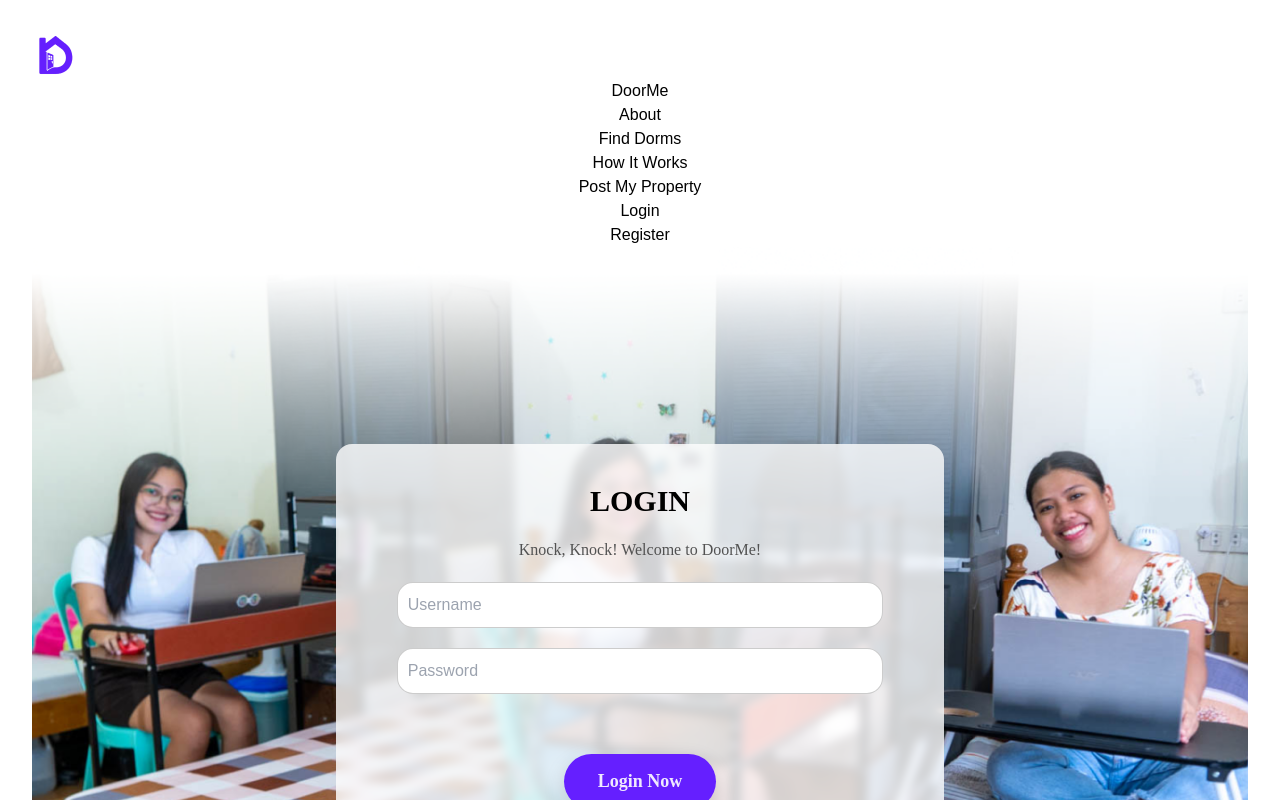
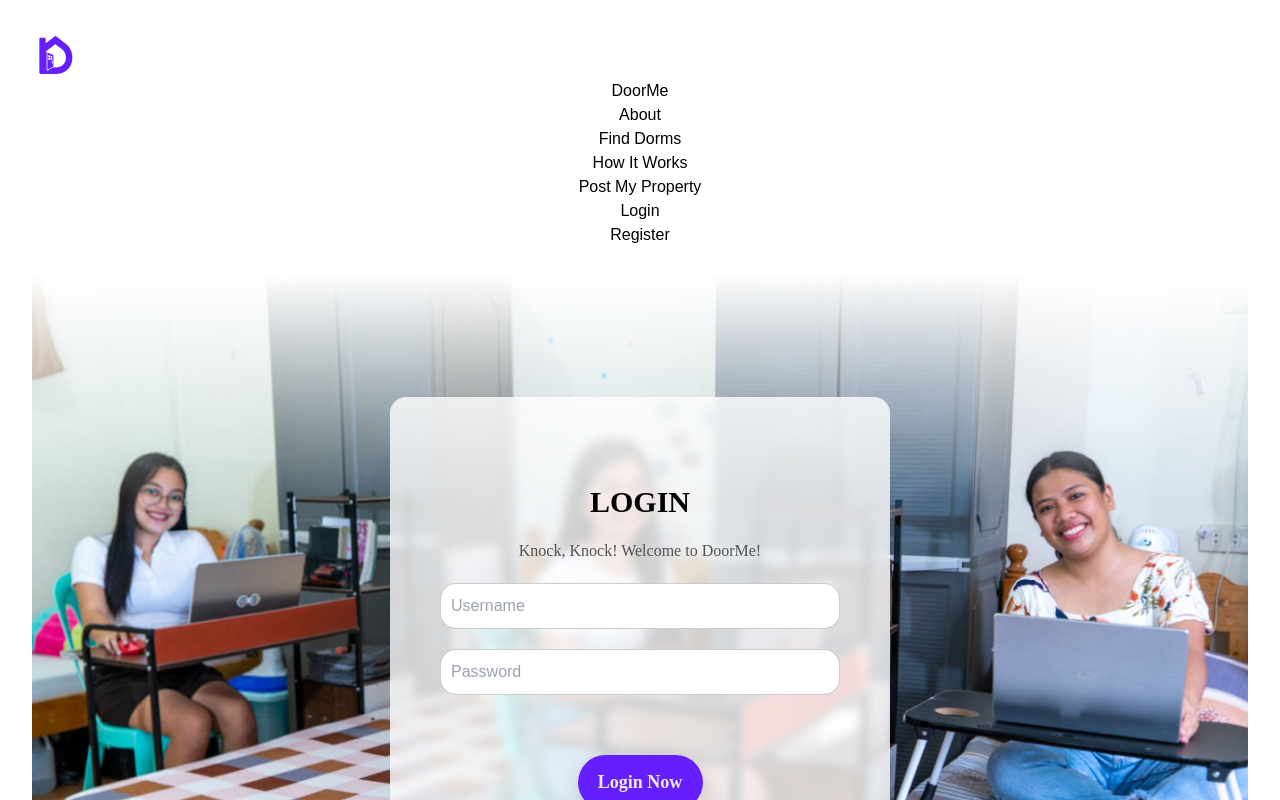
Before and after one commit to jaypeepeep/DoorMe, a React (Vite) app: page /Login in a window 1280 px wide. Shown: the top 800 px of the page. Built offline with nearby package versions, Linux system fonts and the light colour scheme.

Commit message:
updated login

```diff
--- a/src/pages/login/Login.css
+++ b/src/pages/login/Login.css
@@ -10,8 +10,8 @@
 
 .login-content {
   text-align: center;
-  width: 50%;
-  aspect-ratio: 1.5;
+  width: auto;
+  aspect-ratio: 1;
   border-radius: 16px;
   background: rgba(255, 255, 255, 0.8);
   backdrop-filter: blur(5px);
@@ -44,8 +44,10 @@
 
 .login-input {
   display: block;
-  width: 80%;
-  margin: 10px auto;
+  width: 400px;
+  margin: 10px;
+  margin-left: 50px;
+  margin-right: 50px;
   padding: 10px;
   border-radius: 16px;
   border: 1px solid rgba(0, 0, 0, 0.2);
```
